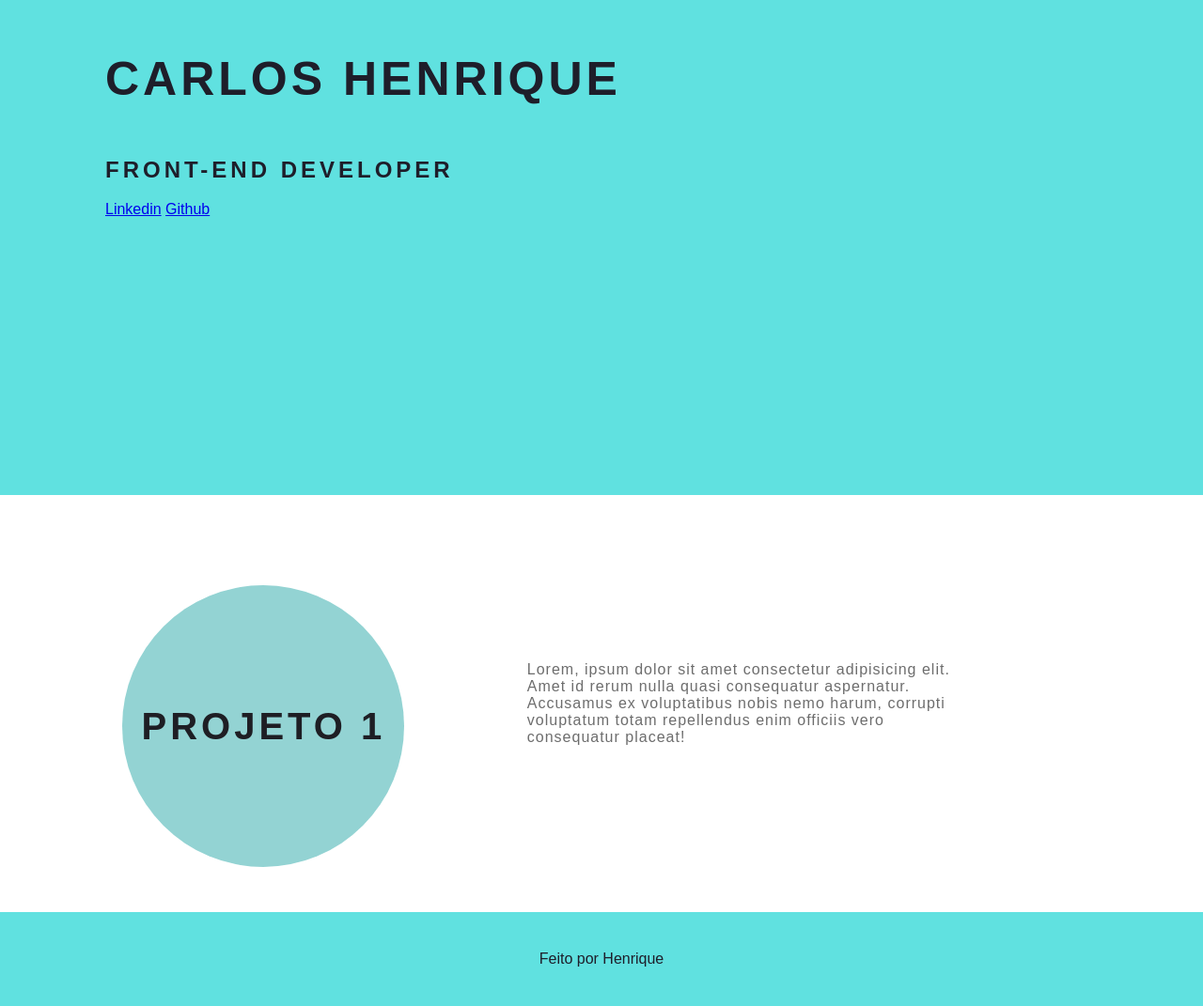
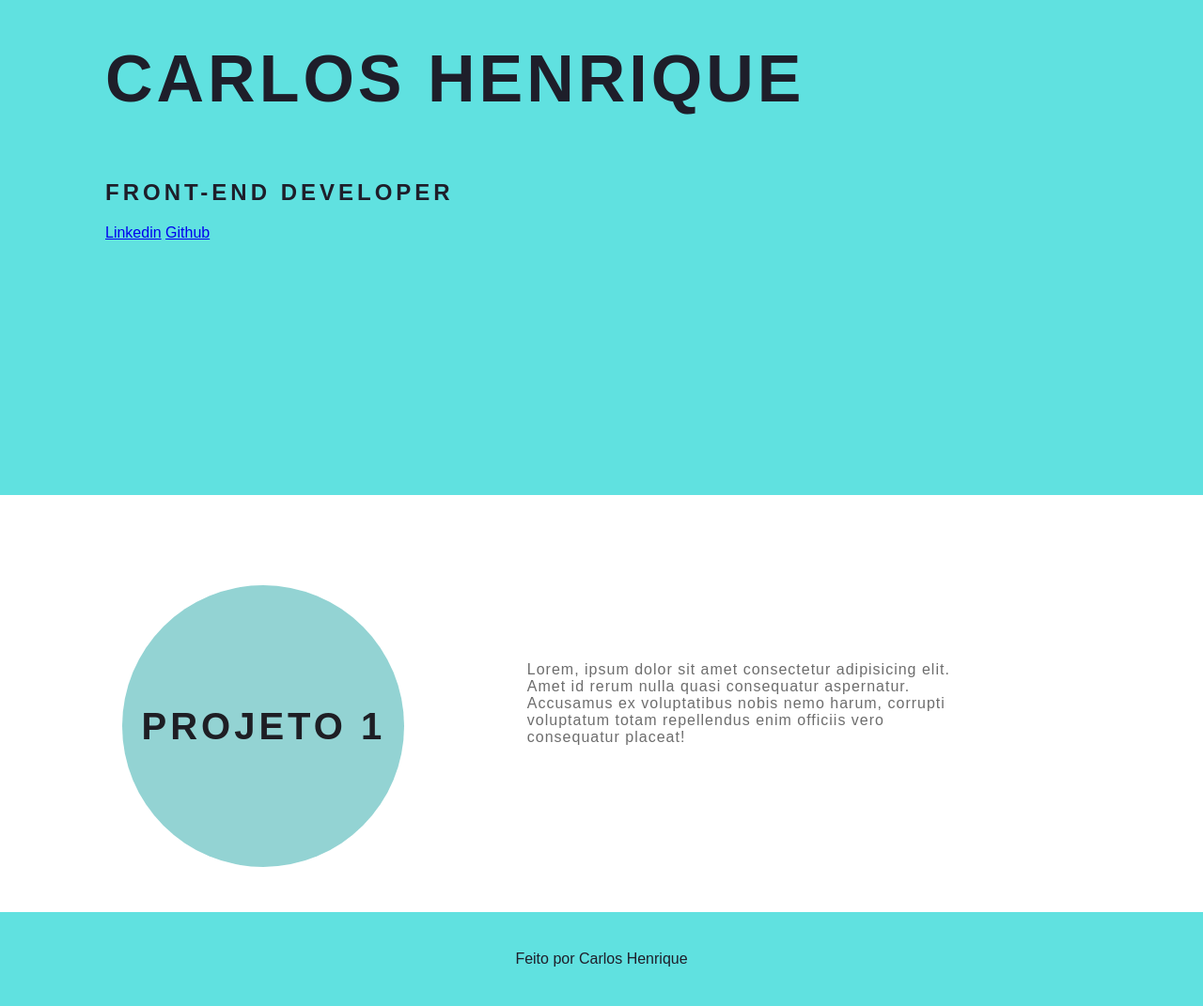
Before and after one commit to fariascarlos2346/maisaulawebgithub, a plain HTML site: page index.html in a window 1280 px wide. Shown: the part 273-1344 px from the top of the page at 94% size. Drawn offline with Linux system fonts and the light colour scheme.

Commit message:
Acrescentado nome e valor em px

```diff
--- a/index.html
+++ b/index.html
@@ -56,7 +56,7 @@
         </div>
     </main>
     <footer class="footer">
-        Feito por Henrique
+        Feito por Carlos Henrique
     </footer>
 </body>
 </html>
--- a/style.css
+++ b/style.css
@@ -27,7 +27,7 @@
  }
 
  h1 {
-    font-size: 50px;
+    font-size: 70px;
     text-transform: uppercase;
     letter-spacing: 4px;
  }
```
